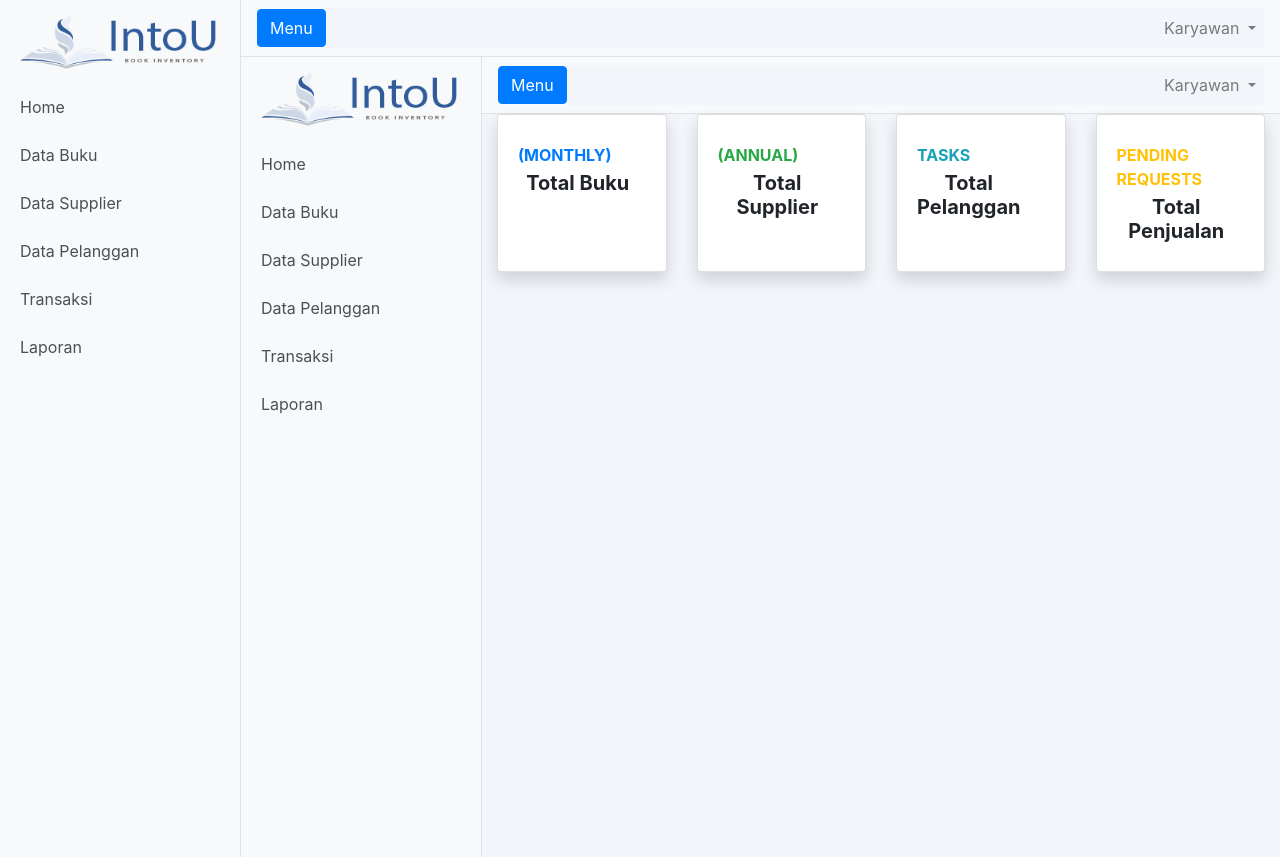
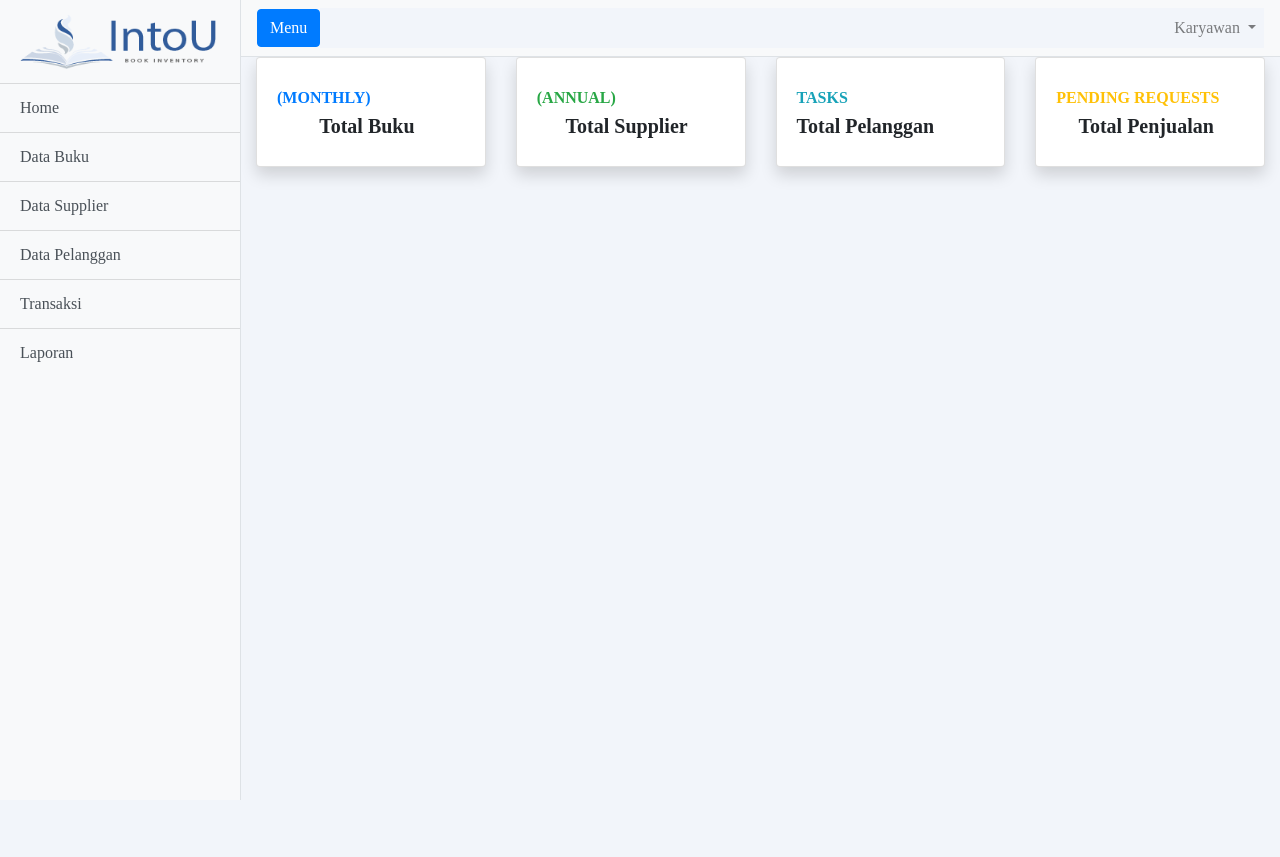
Before and after one commit to andrearahmadanisya/Intou, a CodeIgniter app: page /intou/HomeController in a window 1280 px wide. After the commit the page ends 800 px from the top, so only its background shows below. Run offline with CodeIgniter, Linux system fonts and the light colour scheme; some libraries are stand-ins or nearby versions.

Commit message:
misahin sidebar done

```diff
--- a/application/views/Home.php
+++ b/application/views/Home.php
@@ -9,57 +9,10 @@
   <meta name="author" content="">
 
   <title>IntoU | Home</title>
-
-  <!-- Bootstrap CSS -->
-  <link href="assets/bootstrap/css/bootstrap.min.css" rel="stylesheet">
-
-  <!-- styles template -->
-  <link href="assets/css/home.css" rel="stylesheet">
-
 </head>
 
 <body id="home">
-
   <div class="d-flex" id="wrapper">
-
-    <!-- Sidebar -->
-    <div class="bg-light border-right" id="sidebar-wrapper">
-      <div class="sidebar-heading"><img src="assets/images/logo.png" id="logo" /></div>
-      <div class="list-group list-group-flush">
-        <a href="#" class="list-group-item list-group-item-action bg-light">Home</a>
-        <a href="#" class="list-group-item list-group-item-action bg-light">Data Buku</a>
-        <a href="#" class="list-group-item list-group-item-action bg-light">Data Supplier</a>
-        <a href="#" class="list-group-item list-group-item-action bg-light">Data Pelanggan</a>
-        <a href="#" class="list-group-item list-group-item-action bg-light">Transaksi</a>
-        <a href="#" class="list-group-item list-group-item-action bg-light">Laporan</a>
-      </div>
-    </div>
-    <!-- /#sidebar-wrapper -->
-
-    <!-- Konten -->
-    <div id="page-content-wrapper">
-
-      <nav class="navbar navbar-expand-lg navbar-light bg-light border-bottom">
-        <button class="btn btn-primary" id="menu-toggle">Menu</button>
-
-        <button class="navbar-toggler" type="button" data-toggle="collapse" data-target="#navbarSupportedContent" aria-controls="navbarSupportedContent" aria-expanded="false" aria-label="Toggle navigation">
-          <span class="navbar-toggler-icon"></span>
-        </button>
-
-        <div class="collapse navbar-collapse" id="navbarSupportedContent">
-          <ul class="navbar-nav ml-auto mt-2 mt-lg-0">
-            <li class="nav-item dropdown">
-              <a class="nav-link dropdown-toggle" href="#" id="navbarDropdown" role="button" data-toggle="dropdown" aria-haspopup="true" aria-expanded="false">
-                Karyawan
-              </a>
-              <div class="dropdown-menu dropdown-menu-right" aria-labelledby="navbarDropdown">
-                <a class="dropdown-item" href="#">Logout</a>
-              </div>
-            </li>
-          </ul>
-        </div>
-      </nav>
-
     <div class="container-fluid">
       <div class="row">
         <!-- Earnings (Monthly) Card Example -->
@@ -142,20 +95,6 @@
   </div>
   <!-- /#page-konten-wrapper -->
 
-  </div>
-  <!-- /#wrapper -->
-
-  <!-- Bootstrap JavaScript -->
-  <script src="assets/jquery/jquery.min.js"></script>
-  <script src="assets/bootstrap/js/bootstrap.bundle.min.js"></script>
-
-  <!-- Menu Script -->
-  <script>
-    $("#menu-toggle").click(function(e) {
-      e.preventDefault();
-      $("#wrapper").toggleClass("toggled");
-    });
-  </script>
 
 </body>
 
```
Lines whose indentation alone changed are shown as unchanged.
